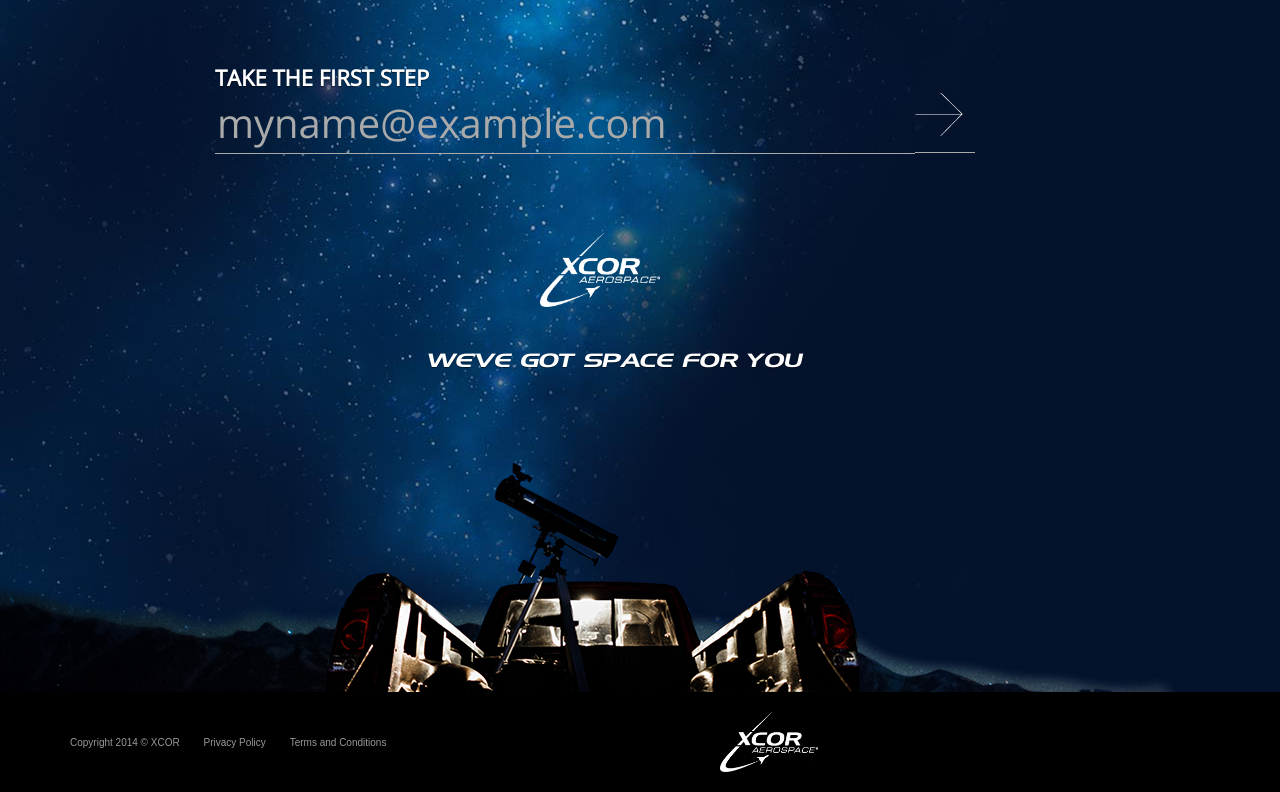
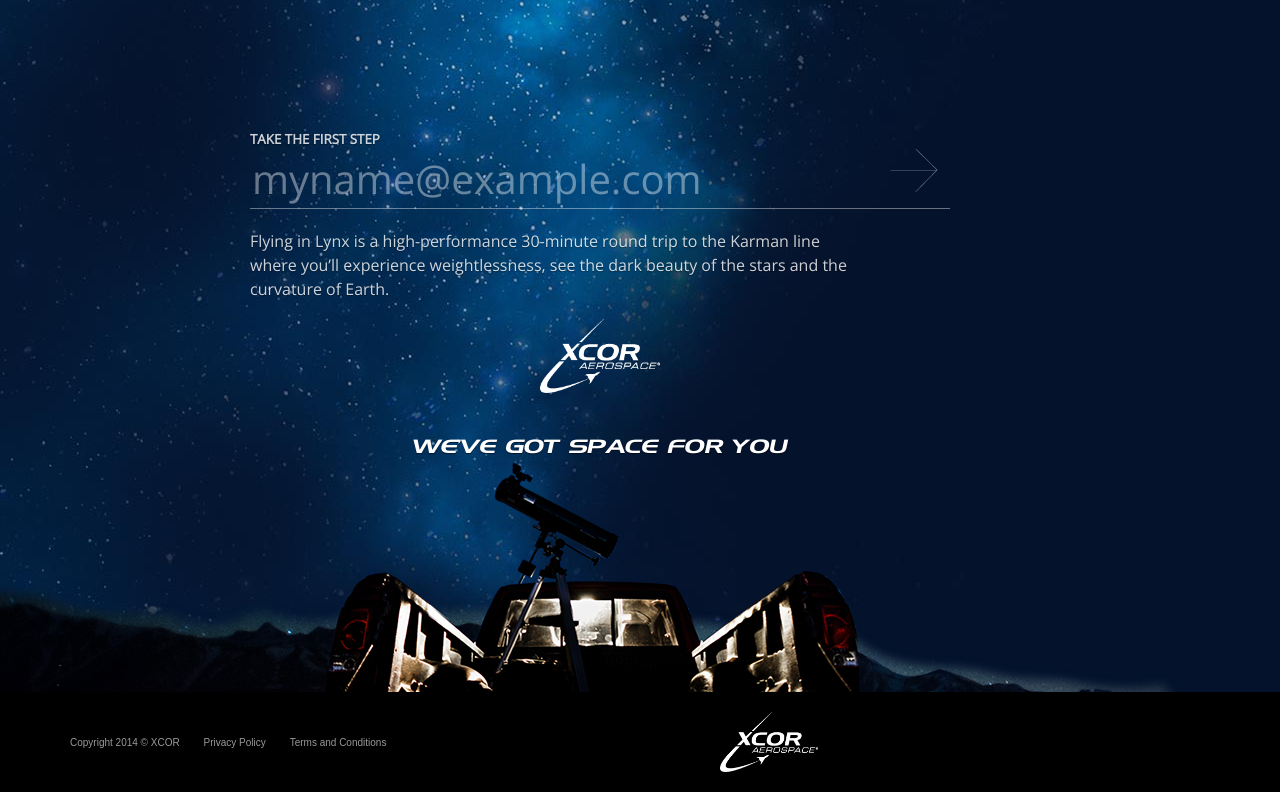
Before and after one commit to mudaidesign/interstellar, a plain HTML site: page index.html in a window 1280 px wide. Shown: the part 1492-2284 px from the top of the page. Drawn offline with nearby package versions, Linux system fonts and the light colour scheme; files whose address does not match are found by name.

Commit message:
font cleanup, form fixing

```diff
--- a/css/styles.css
+++ b/css/styles.css
@@ -33,29 +33,26 @@ h2 {
   font-weight: normal;
 }
 
-.intro {
+.content {
   font-family: 'Open Sans', sans-serif;
   font-size: 12pt;
   line-height: 1.5em;
   font-weight: 300;
+  opacity: 0.8;
 }
 
-.content {
+.input_header {
   font-family: 'Open Sans', sans-serif;
-  font-size: 12pt;
+  font-size: 10pt;
   font-weight: 300;
-}
-
-.input_field {
-  font-family: 'Open Sans', sans-serif;
-  font-size: 40px;
-  font-weight: 300;
+  opacity: 0.8;
 }
 
 .input_text {
   font-family: 'Open Sans', sans-serif;
-  font-size: 22px;
+  font-size: 40px;
   font-weight: 300;
+  opacity: 0.4;
 }
 
 .tagline {
@@ -113,7 +110,7 @@ body {
   top: 100px;
 }
 
-#home > div.container .intro {
+#home > div.container .content {
   width: 370px;
   margin-bottom: 40px;
 }
@@ -143,7 +140,7 @@ body {
 }
 
 #lynx > div.container p {
-  width: 650px;
+  width: 450px;
 }
 
 #stargazer {
@@ -151,69 +148,60 @@ body {
     height: 630px;
     width: 1200px;
     float: left;
-    position: relative;
     color: #fff;
     bottom: 0;
 }
 
-#stargazer > div.container {
-  width: 800px;
-}
-
-#stargazer > div.container p {
-  width: 800px;
-}
-
 #stargazer > div.container > img {
   width: 120px;
-  margin-top: 80px;
+  margin-top: 200px;
   margin-bottom: 40px;
 }
 
-#stargazer .input_text {
-  text-align: left;
+#stargazer > div.container > div#email_entry_block {
+  width: 700px;
+  float: right;
+  left: 250px;
+  position: absolute;
 }
 
-#stargazer.container.content {
-  left:0;
-  text-align: left;
-}
-
-.input_field {
-  color: #aaa;
-  width: 700px;
-  border: 0px solid #aaa;
-  border-bottom: 1px solid #aaa;
+#stargazer .input_field {
+  width: 640px;
+  border: 0px solid #fff;
+  border-bottom: 1px solid #fff;
   background-color: transparent;
 }
 
-input {
+#stargazer #email_entry_block .form_text {
+  padding-top: 20px;
+  width: 600px;
+}
+
+#stargazer input {
   position: relative;
   display: inline-block;
 }
 
-#thank_you_text {
-  position: absolute;
-  top: 0px;
+#stargazer > div.container > div#thank_you_text {
+  width: 700px;
+  left: 225px;
+  top: 95px;
+  position: relative;
   opacity: 0;
 }
 
-#submit{
+#stargazer #submit{
   background:url(../assets/arrow_right.png);
   background-repeat: no-repeat;
   border: 0px solid #aaa;
-  border-bottom: 1px solid #aaa;
+  border-bottom: 1px solid #fff;
   top: 0px;
   width: 60px;
   height: 60px;
   display: block;
   position: relative;
   float: right;
-}
-
-#form_elements {
-  height: 60px;
-  width: 760px;
+  opacity: 0.4;
 }
 
 #footer {
--- a/index.html
+++ b/index.html
@@ -42,7 +42,7 @@
         <img class="center" src="assets/logo_interstellar.png" alt="Interstellar Logo"/>
         <img class="dateblock center" src="assets/interstellar_dateline.png" alt="NOVEMBER 5 IN 70 MM IMAX, 70MM FILM AND 35MM FILM EVERYWHERE NOVEMBER 7"/>
         <h1 class="center">YOUR JOURNEY BEGINS NOW.</h1>
-        <p class="intro center">XCOR Aerospace is about to change the way you see the world... from 62 miles above. It's time to take flight to the next level.</p>
+        <p class="content center">XCOR Aerospace is about to change the way you see the world... from 62 miles above. It's time to take flight to the next level.</p>
         <a href="#experience_lynx"><img class="link center" src="assets/arrow_down.png" alt="Skip to Experience Lynx"/></a>
       </div>
     </section>
@@ -61,15 +61,16 @@
 
     <section id="stargazer">
         <div class="container">
-          <div id="thank_you_text"><p class="input_text">You have added your name to a list of courageous individuals that will change the world. The future of humanity depends on a new generation of explorers like you. We will keep you updated with new developments and progress towards our first commercial launch.</p></div>
-          <div id="email_entry">
-            <span id="email_entry" class="input_text"><strong>TAKE THE FIRST STEP</strong></span>
+        <div id="thank_you_text"><p class="input_text">Thank you</p></div>
+        <div id="email_entry_block">
+            <div id="email_entry" class="input_header content"><strong>TAKE THE FIRST STEP</strong></div>
             <div id="form_elements">
-            <form onsubmit="processEmail(this)">
-              <input id="email" class="input_field" name="email" value="myname@example.com" onfocus="this.value=''" onchange="" )>
+            <form id="email_form" onsubmit="processEmail(this)">
+              <input id="email" class="input_field input_text" name="email" value="myname@example.com" onfocus="this.value=''" onchange="" )>
               <div id="submit">&nbsp;</div>
             </form>
             </div>
+            <div class="form_text content">Flying in Lynx is a high-performance 30-minute round trip to the Karman line where you’ll experience weightlessness, see the dark beauty of the stars and the curvature of Earth.</div>
           </div>
           <img class="center" src="assets/logo_xcor.png" alt="XCOR Logo"/>
           <p class="tagline center">WE'VE GOT SPACE FOR YOU</p>
--- a/js/scripts.js
+++ b/js/scripts.js
@@ -11,8 +11,13 @@ $(document).ready(function(){
 
 document.createElement("section");
 
+$( "#email_form" ).submit(function( event ) {
+	event.preventDefault();
+	$("#submit").click();
+});
+
 $( "#submit" ).click(function() {
-  $( "#email_entry" ).fadeTo( "slow" , 0.0, function() {
+  $( "#form_elements" ).fadeTo( "slow" , 0.0, function() {
 	  $( "#thank_you_text" ).fadeTo( "slow" , 1.0, function() {
 		var $emailAddress = $("input[name=email]").val();
 		// alert($emailAddress);
```
